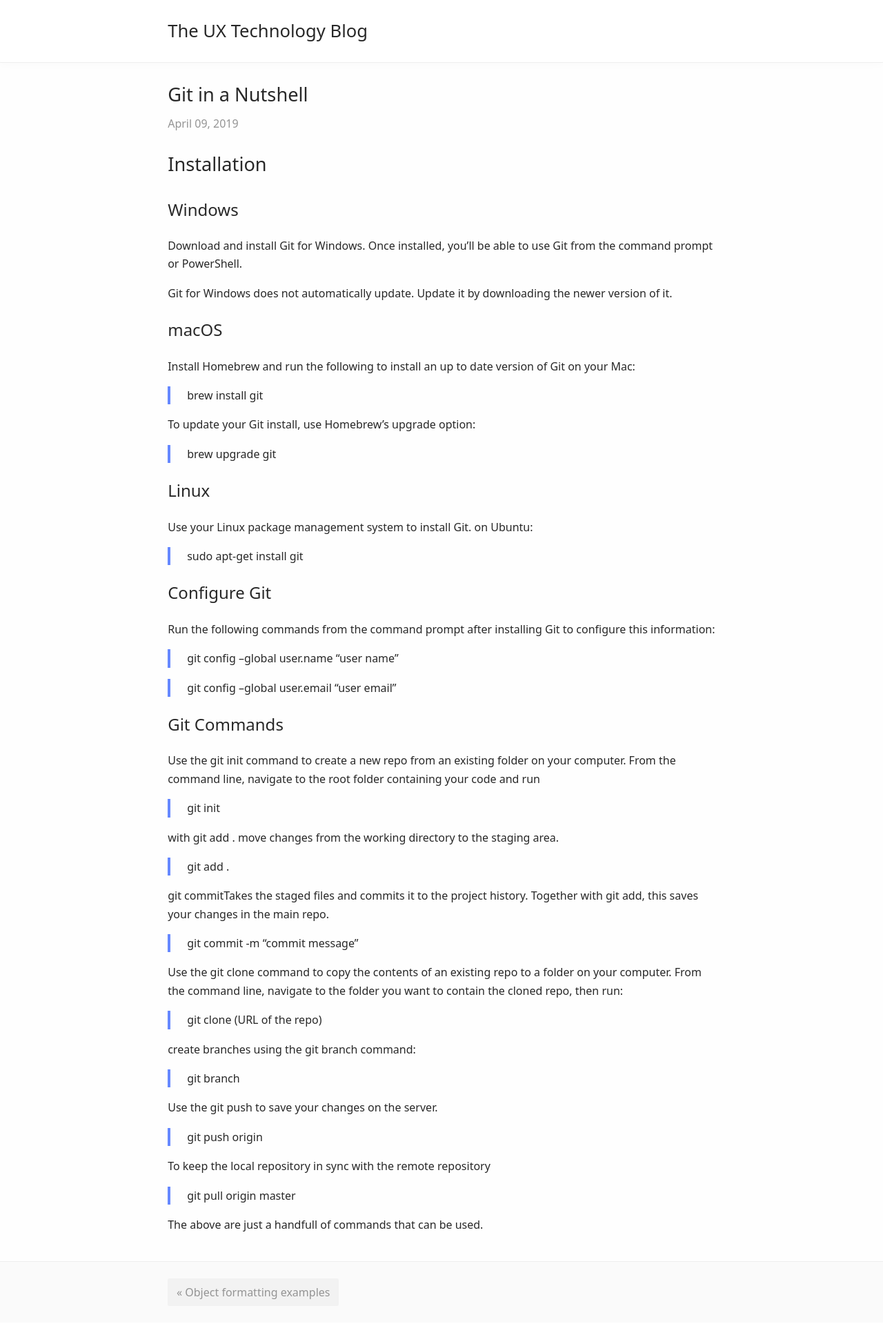
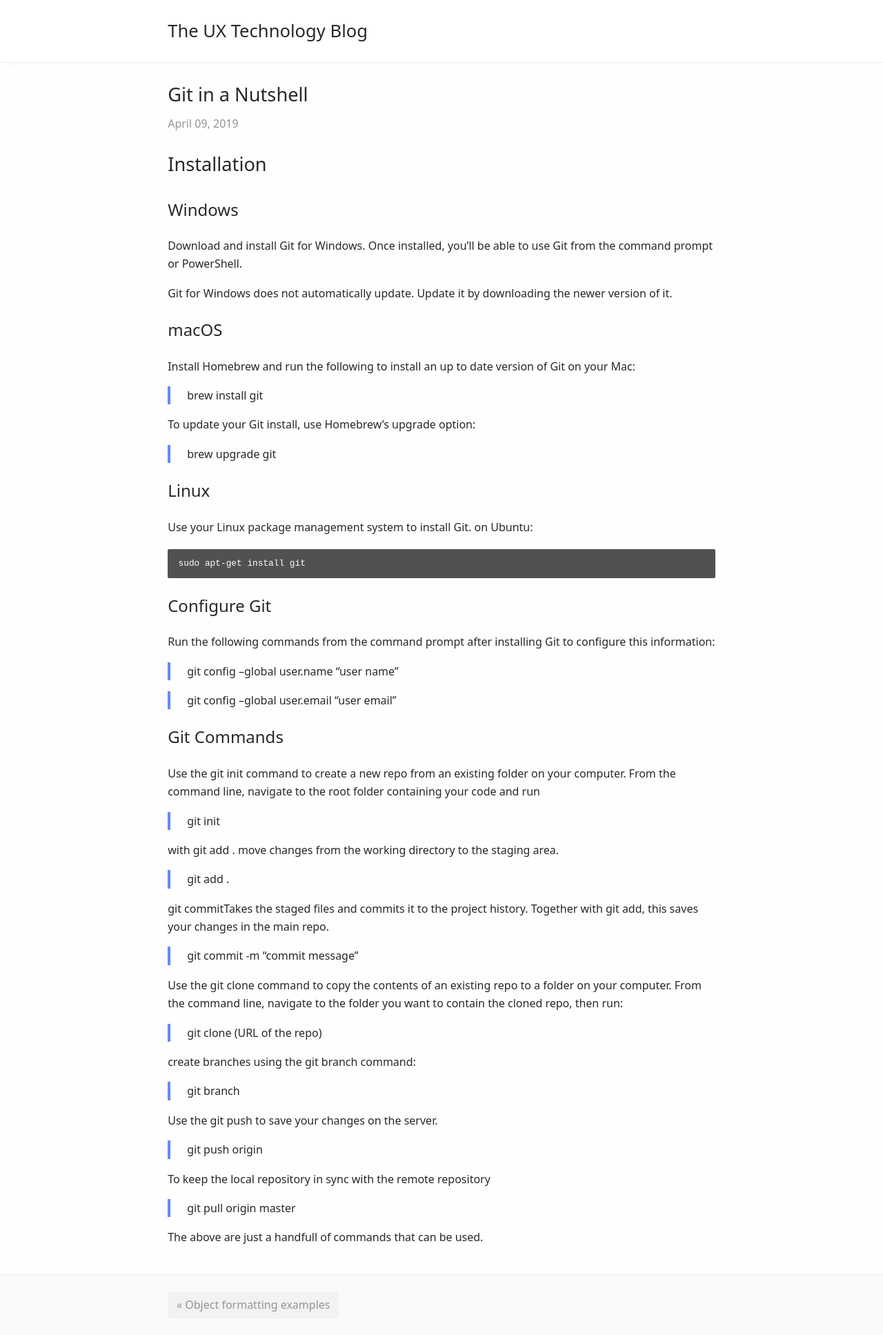
Before and after one commit to mcuix/blogabout, a Jekyll site: the page built from _posts/2019-04-09-git-in-a-nutshell.md, in a window 1280 px wide. Shown: the whole page at 69% size. Built offline with Jekyll 4.4.1, drawn with Linux system fonts in a browser that asks for light colours; our own code applies the rules of GitHub Pages for plain Markdown files.

````diff
--- a/_posts/2019-04-09-git-in-a-nutshell.md
+++ b/_posts/2019-04-09-git-in-a-nutshell.md
@@ -23,8 +23,9 @@ To update your Git install, use Homebrew’s upgrade option:
 
 Use your Linux package management system to install Git. on Ubuntu:
 
-> sudo apt-get install git
-
+```
+sudo apt-get install git
+```
 ## Configure Git
 
 Run the following commands from the command prompt after installing Git to configure this information:
````
